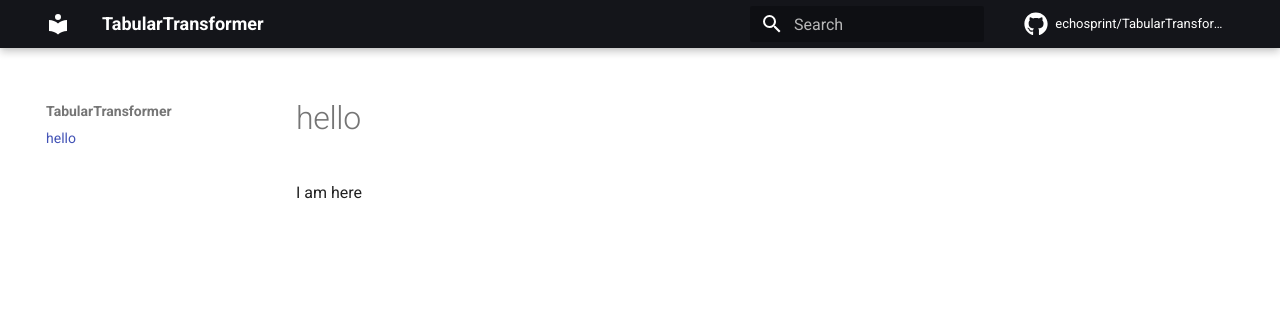
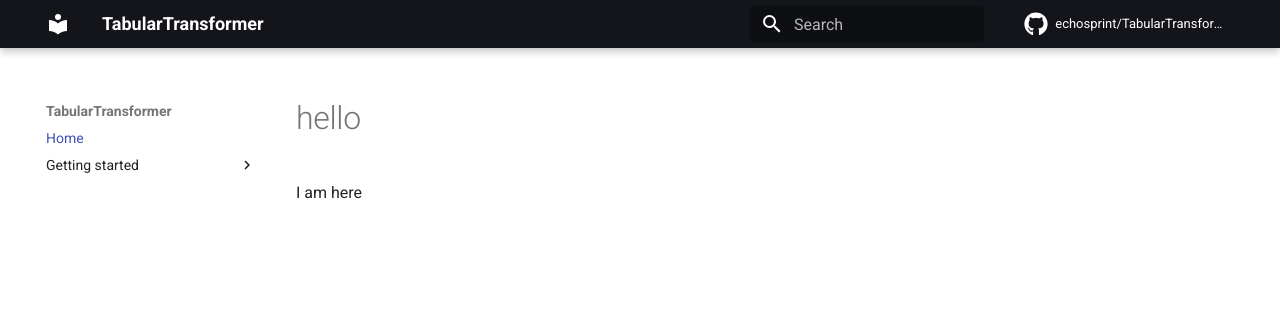
Before and after one commit to echosprint/TabularTransformer, an MkDocs documentation site: the page built from docs/index.md, in a window 1280 px wide. Shown: the top 322 px of the page. Built offline with MkDocs 1.6.1 and Material for MkDocs 9.7.7, drawn with Linux system fonts in a browser that asks for light colours; nearby versions of some CDN libraries; library files that are not in the unit come from our copies; comment, search, counter and statistics services are not loaded.

Commit message:
page tree

```diff
--- a/mkdocs.yml
+++ b/mkdocs.yml
@@ -12,3 +12,59 @@ theme:
     repo: fontawesome/brands/github
   features:
     - navigation.tracking
+    - content.code.copy
+    - search.highlight
+
+# Page tree
+nav:
+  - Home: index.md
+  - Getting started:
+    - Installation: getting-started.md
+
+# [Extensions]
+plugins:
+  - search:
+      lang:
+        - en
+  # https://squidfunk.github.io/mkdocs-material/setup/setting-up-tags/
+  # https://squidfunk.github.io/mkdocs-material/plugins/tags/#meta.tags
+  - tags
+
+markdown_extensions:
+  # https://squidfunk.github.io/mkdocs-material/reference/math/#katex
+  - pymdownx.arithmatex:
+      generic: true
+  # https://squidfunk.github.io/mkdocs-material/reference/images/
+  - attr_list
+  - md_in_html
+  # https://squidfunk.github.io/mkdocs-material/setup/extensions/python-markdown/#+toc.permalink
+  - toc:
+      permalink: true # 固定标题位置为当前位置
+  # https://squidfunk.github.io/mkdocs-material/reference/code-blocks/#code-blocks
+  # https://squidfunk.github.io/mkdocs-material/setup/extensions/python-markdown-extensions/#highlight
+  - pymdownx.highlight:
+      linenums: true
+      auto_title: true
+      # https://squidfunk.github.io/mkdocs-material/setup/extensions/python-markdown-extensions/#+pymdownx.highlight.line_spans
+      line_spans: __span
+      # https://squidfunk.github.io/mkdocs-material/setup/extensions/python-markdown-extensions/#+pymdownx.highlight.pygments_lang_class
+      pygments_lang_class: true
+  - pymdownx.inlinehilite
+  - pymdownx.snippets
+  - pymdownx.superfences
+  # https://squidfunk.github.io/mkdocs-material/reference/admonitions/
+  - admonition
+  - pymdownx.details
+  # https://squidfunk.github.io/mkdocs-material/reference/footnotes/
+  - footnotes
+
+extra_javascript:
+  # https://squidfunk.github.io/mkdocs-material/reference/math/#katex
+  - mkdocs/javascripts/katex.js
+  - https://cdnjs.cloudflare.com/ajax/libs/KaTeX/0.16.7/katex.min.js
+  - https://cdnjs.cloudflare.com/ajax/libs/KaTeX/0.16.7/contrib/auto-render.min.js
+extra_css:
+  # https://squidfunk.github.io/mkdocs-material/reference/math/#katex
+  - https://cdnjs.cloudflare.com/ajax/libs/KaTeX/0.16.7/katex.min.css
+  - mkdocs/css/no-footer.css
+  - mkdocs/css/unordered-list-symbols.css
```
Also changed, not shown: docs/getting-started.md (added, +2 -0 lines).
